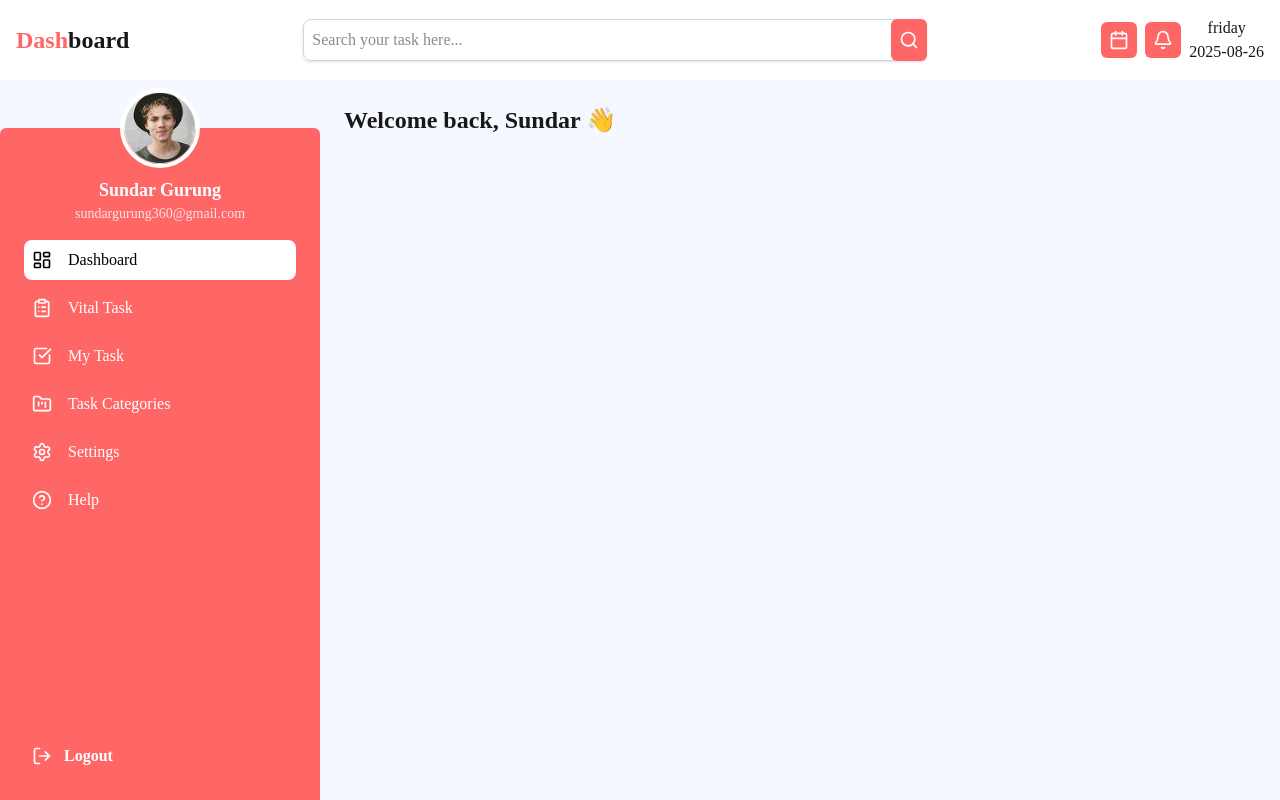
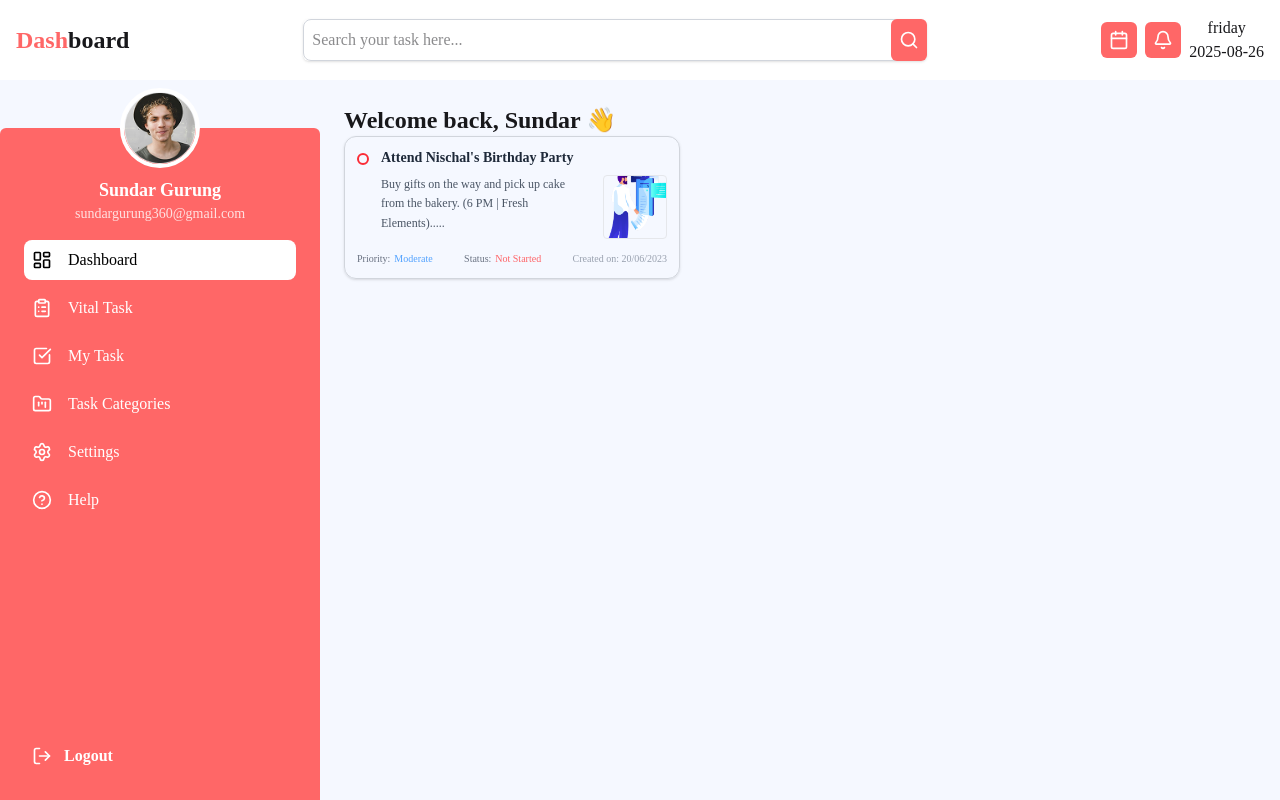
Before and after one commit to Nima-Mohammadkhani/todo-task-management, a React (Vite) app in the folder todo-task-management/: page / in a window 1280 px wide. Both pictures are taken after a click on the button "Register". Built offline with nearby package versions, Linux system fonts and the light colour scheme; a web font is replaced by a local one.

Commit message:
add card camponent

```diff
--- a/todo-task-management/src/components/dashboard/dashboard.tsx
+++ b/todo-task-management/src/components/dashboard/dashboard.tsx
@@ -1,7 +1,10 @@
+import Card from "../ui/card";
+
 const Dashboard = () => {
   return (
     <section>
       <h1 className="text-2xl font-bold">Welcome back, Sundar 👋</h1>
+      <Card />
     </section>
   );
 };
--- /dev/null
+++ b/todo-task-management/src/components/ui/card.tsx
@@ -0,0 +1,38 @@
+const Card = () => {
+  return (
+    <section className="border border-gray-300 rounded-xl w-84 p-3 shadow-sm">
+      <div className="flex items-start gap-3 mb-3">
+        <div className="w-3 h-3 border-2 border-red-500 rounded-full mt-1 flex-shrink-0"></div>
+        <div className="flex-1">
+          <h3 className="font-semibold text-gray-800 text-sm leading-tight mb-2">
+            Attend Nischal's Birthday Party
+          </h3>
+          <div className="flex items-start gap-3">
+            <p className="text-xs text-gray-600 leading-relaxed flex-1">
+              Buy gifts on the way and pick up cake from the bakery. (6 PM |
+              Fresh Elements).....
+            </p>
+            <img
+              src="../../../image/user.png"
+              className="w-16 h-16 object-cover rounded border border-gray-200 flex-shrink-0"
+            />
+          </div>
+        </div>
+      </div>
+
+      <div className="flex justify-between items-center gap-2 text-[10px]">
+        <div className="flex items-center gap-1">
+          <span className="text-gray-500">Priority:</span>
+          <span className="text-blue-400 font-medium">Moderate</span>
+        </div>
+        <div className="flex items-center gap-1">
+          <span className="text-gray-500">Status:</span>
+          <span className="text-red-400 font-medium">Not Started</span>
+        </div>
+        <span className="text-gray-400">Created on: 20/06/2023</span>
+      </div>
+    </section>
+  );
+};
+
+export default Card;
```
